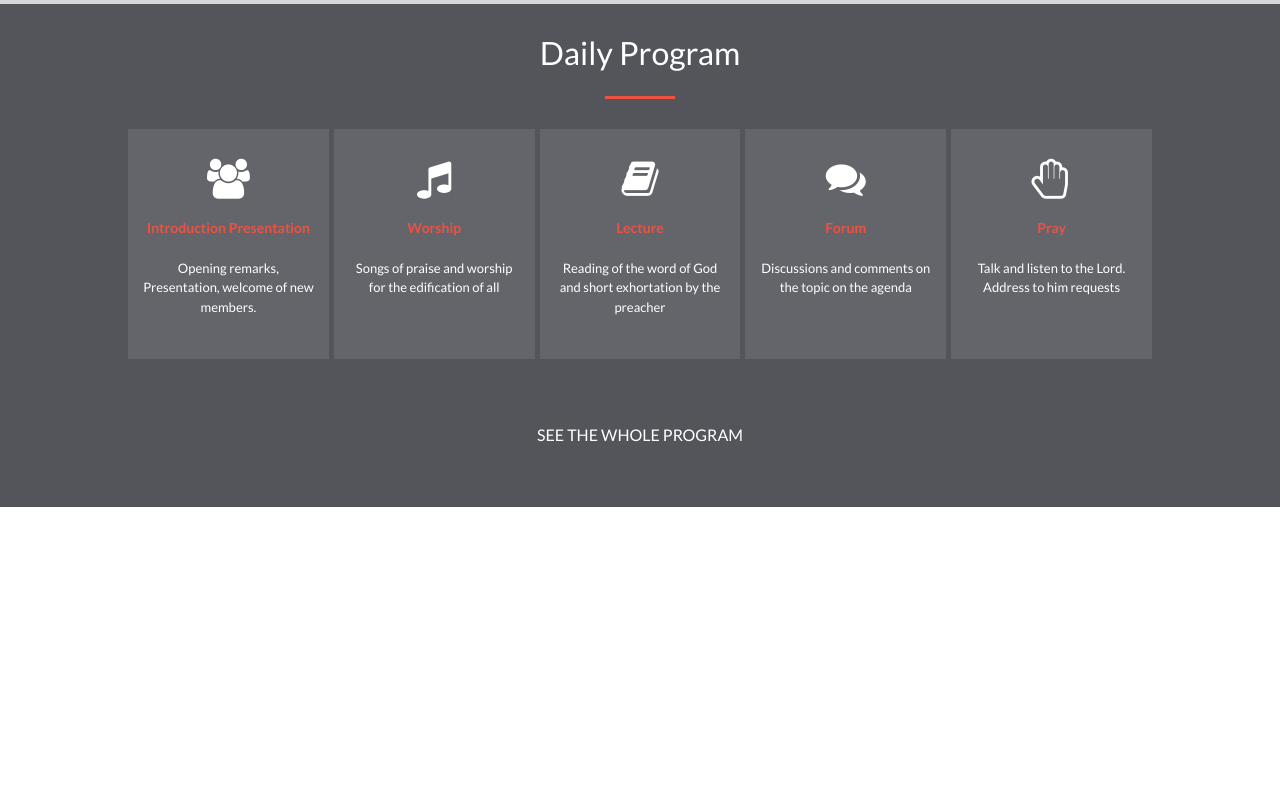
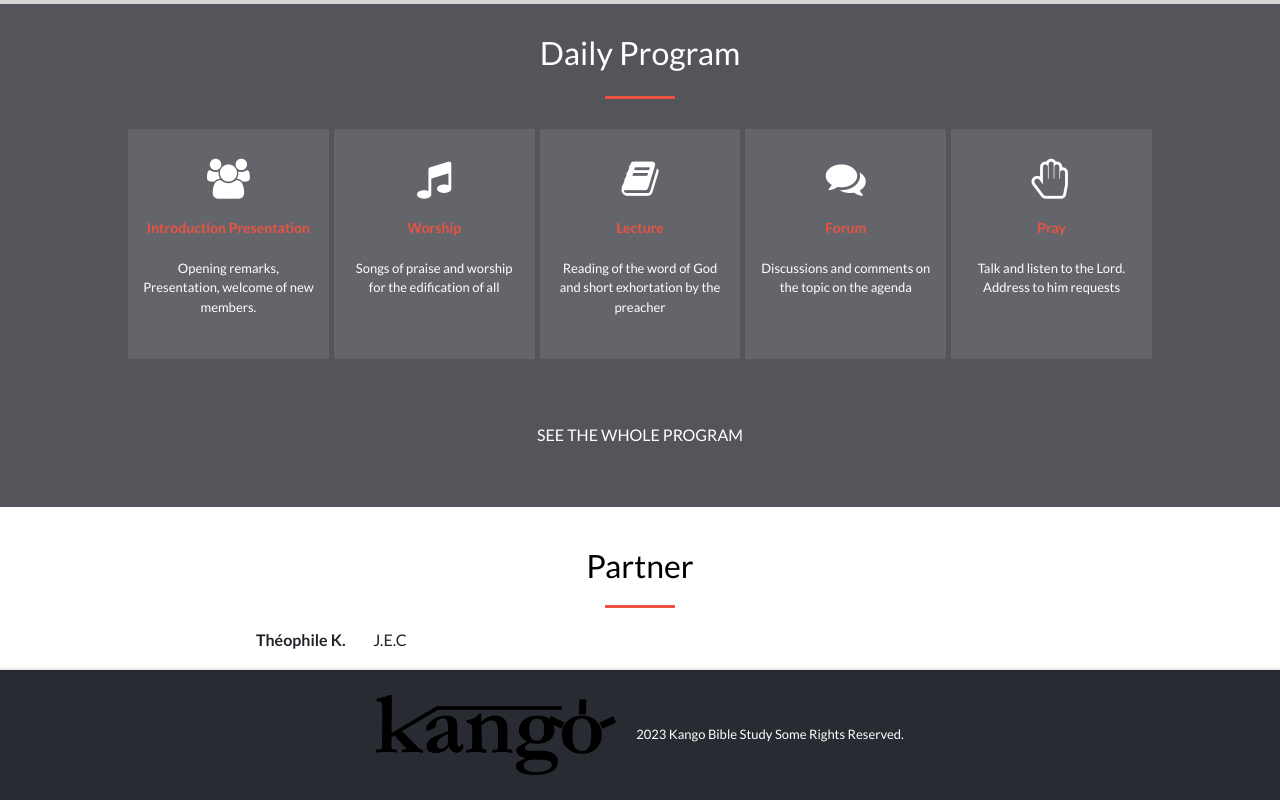
Before and after one commit to Olivier-Kango/My-first-capstone-project, a plain HTML site: page index.html in a window 1280 px wide. Shown: the part 889-1689 px from the top of the page. Before the commit the page ends 1396 px from the top, so only its background shows below. Drawn offline with nearby package versions, Linux system fonts and the light colour scheme; a web font is replaced by a local one.

Commit message:
Add the partner and footer section

```diff
--- a/index.html
+++ b/index.html
@@ -57,6 +57,7 @@ href="https://maxcdn.bootstrapcdn.com/font-awesome/4.7.0/css/font-awesome.min.cs
           <div class="bar2"></div>
           <div class="bar3"></div>
         </div>
+
         <p class="description-title">"Hello! We share the word of God"</p>
         <h1 class="main-title">
           KANGO BIBLE STUDY
@@ -72,6 +73,7 @@ href="https://maxcdn.bootstrapcdn.com/font-awesome/4.7.0/css/font-awesome.min.cs
         <p>@ Jeunesse Engagée Pour Christ, JEC - DRC Congo</p>
       </div>
     </section>
+
     <!-- Main - Program -->
     <section class="main-program">
       <div class="div-main-program">
@@ -109,9 +111,23 @@ href="https://maxcdn.bootstrapcdn.com/font-awesome/4.7.0/css/font-awesome.min.cs
         <a href="#" class="see-whole-program">SEE THE WHOLE PROGRAM</a>
       </div>
     </section>
+
     <!-- Featured Speakers -->
     <section class="speakers"></section>
+
+    <!-- Partners -->
+    <section class="about-program partner-desk">
+      <h2 class="partner-h2">Partner</h2>
+      <div class="underline-one"></div>
+      <p class="p-partner"> <strong>Théophile K.</strong> &nbsp; &nbsp; &nbsp; &nbsp; J.E.C</p>
+    </section>
   </main>
+
+  <!-- Footer -->
+  <footer id="footer-home-page">
+    <a href="#"><img src="/images/logo_kango - css.png" alt="logo-Kango" id="about-footer-logo"></a>
+     <p id="about-footer-p">2023 Kango Bible Study Some Rights Reserved.</p>
+   </footer>
   <script src="/hamburger.js"></script>
   <script src="/speakers.js"></script>
 </body>
```
Lines whose indentation alone changed are shown as unchanged.
